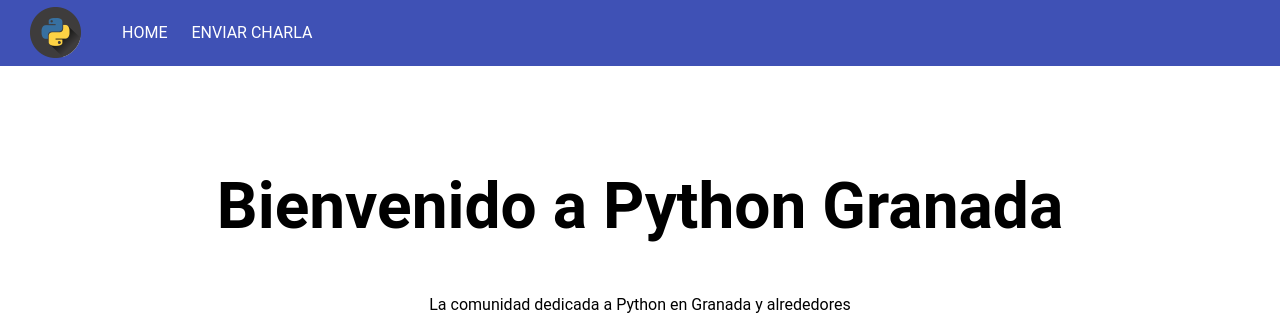
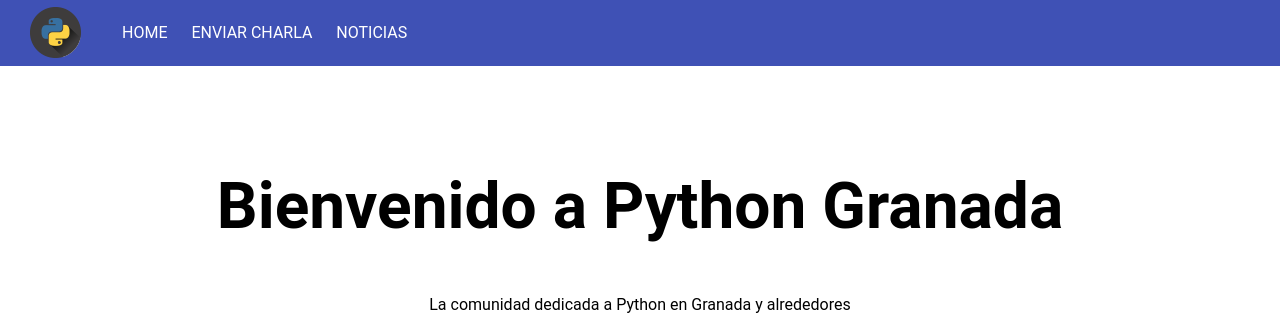
Before and after one commit to PythonGranada/website, a Django app: page / in a window 1280 px wide. Shown: the top 317 px of the page. Run offline with Django 3.2, Linux system fonts and the light colour scheme; data that the repository does not hold is empty; some libraries are stand-ins or nearby versions.

Commit message:
Added new link for noticias in navbar

```diff
--- a/templates/links.html
+++ b/templates/links.html
@@ -1,2 +1,3 @@
 <a href="{% url 'home' %}">HOME</a>
 <a href="{% url 'enviar' %}">ENVIAR CHARLA</a>
+<a href="{% url 'noticias' %}">NOTICIAS</a>
```
